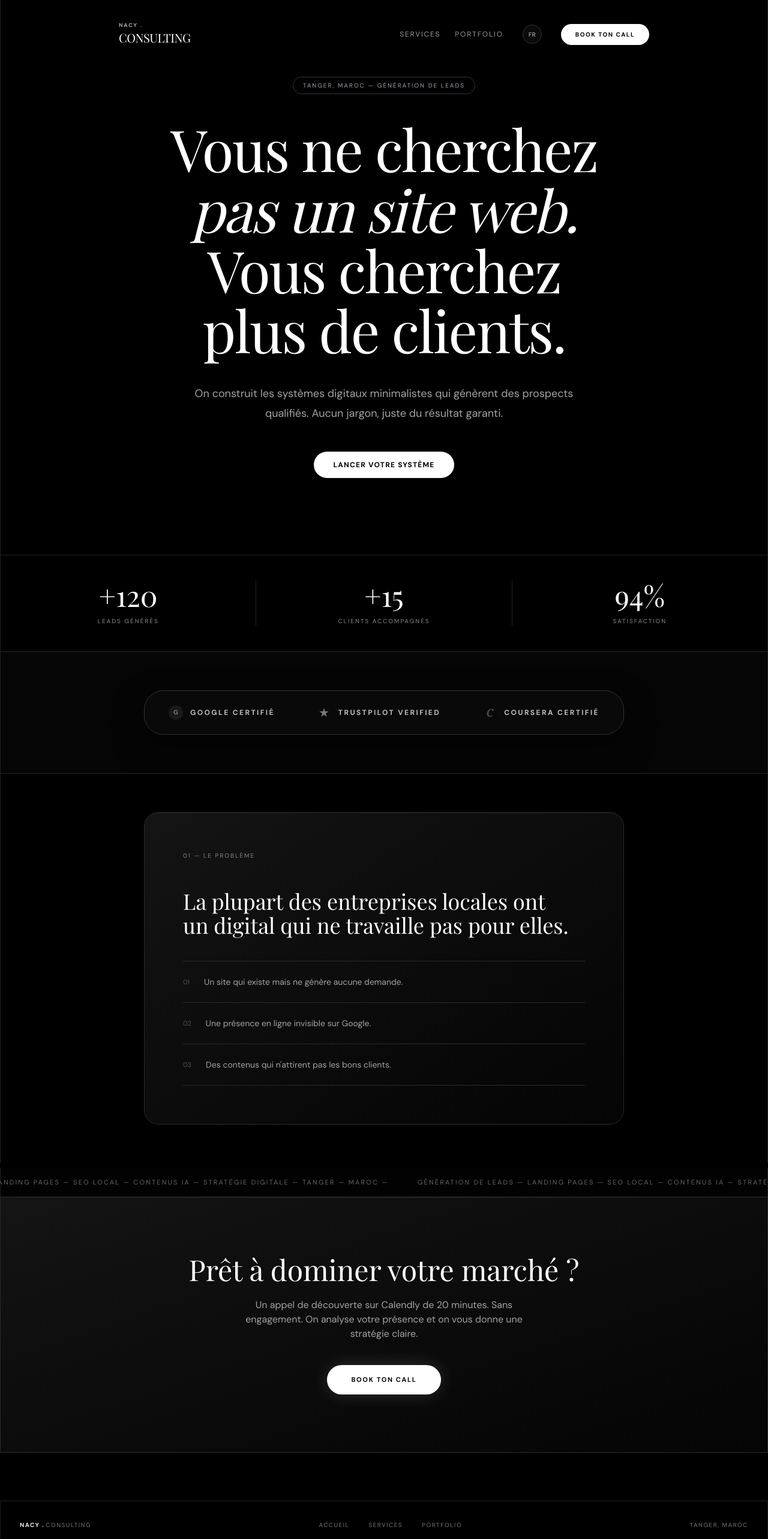
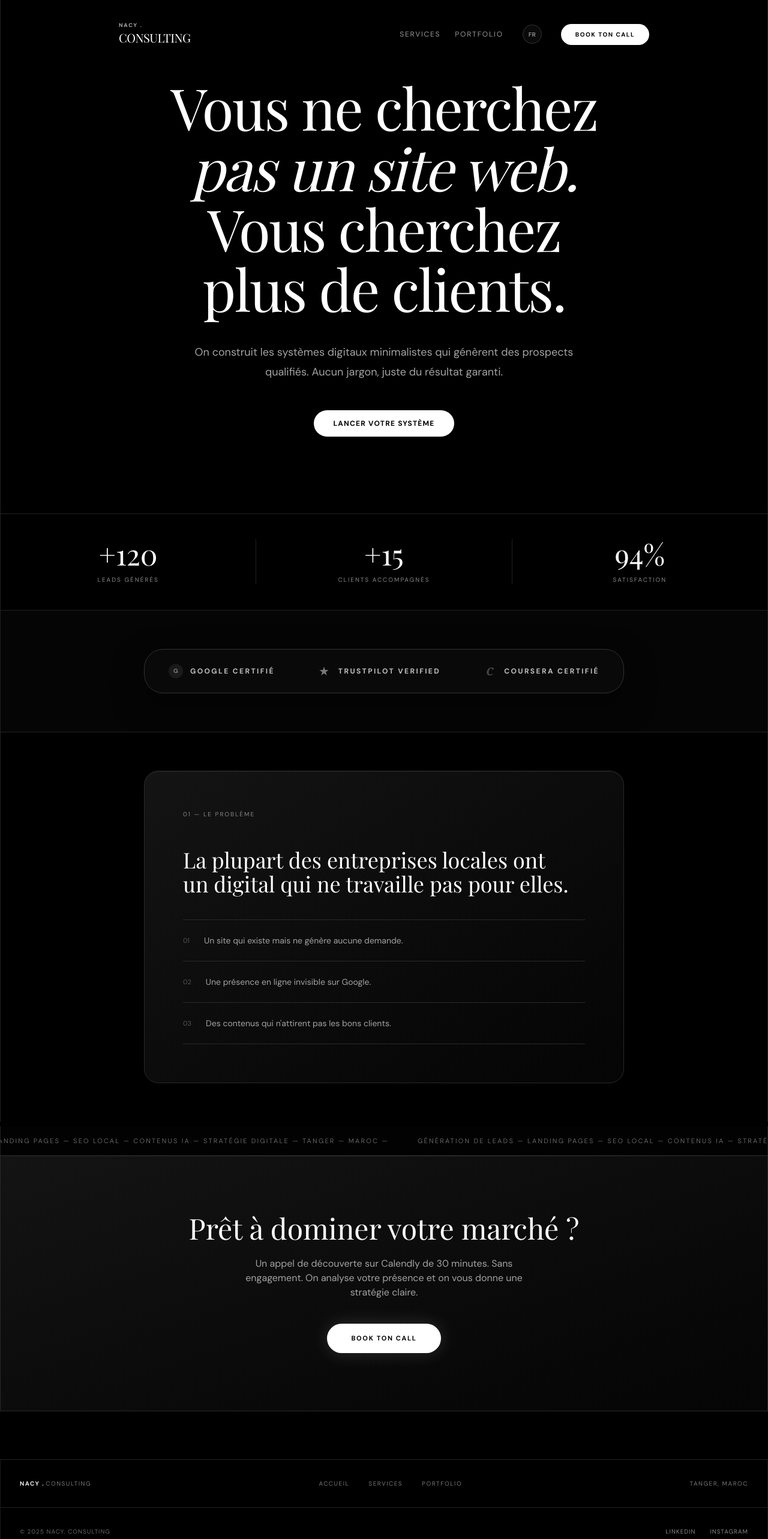
Before and after one commit to notfortiktok2000-maker/nacy-consulting, a React (Vite) app: page / in a window 1280 px wide. Shown: the top 2566 px of the page at 60% size. Built offline with nearby package versions, Linux system fonts and the light colour scheme; a web font is replaced by a local one.

Commit message:
refactor: update discovery call duration to 30 min
Remove unused hero badge and update discovery call duration from 20 to 30 minutes in i18n files.

```diff
--- a/src/i18n.ts
+++ b/src/i18n.ts
@@ -39,7 +39,7 @@ export const translations = {
 
     // Home CTA
     cta_title: "Prêt à dominer votre marché ?",
-    cta_desc: "Un appel de découverte sur Calendly de 20 minutes. Sans engagement. On analyse votre présence et on vous donne une stratégie claire.",
+    cta_desc: "Un appel de découverte sur Calendly de 30 minutes. Sans engagement. On analyse votre présence et on vous donne une stratégie claire.",
 
     // Services
     serv_badge: "Nos Offres Complètes",
@@ -99,7 +99,7 @@ export const translations = {
     // Book
     book_badge: "Gratuit & Sans Engagement",
     book_title: "Discutons de vos objectifs",
-    book_desc: "Choisissez l'horaire qui vous convient pour un appel de découverte stratégique de 20 minutes.",
+    book_desc: "Choisissez l'horaire qui vous convient pour un appel de découverte stratégique de 30 minutes.",
   },
   en: {
     // Navbar
@@ -139,7 +139,7 @@ export const translations = {
 
     // Home CTA
     cta_title: "Ready to dominate your market?",
-    cta_desc: "A 20-minute discovery call on Calendly. No commitment. We analyze your presence and give you a clear strategy.",
+    cta_desc: "A 30-minute discovery call on Calendly. No commitment. We analyze your presence and give you a clear strategy.",
 
     // Services
     serv_badge: "Our Complete Offers",
@@ -199,6 +199,6 @@ export const translations = {
     // Book
     book_badge: "Free & No Commitment",
     book_title: "Let's discuss your goals",
-    book_desc: "Choose the time that suits you for a 20-minute strategic discovery call.",
+    book_desc: "Choose the time that suits you for a 30-minute strategic discovery call.",
   }
 };
--- a/src/pages/Home.tsx
+++ b/src/pages/Home.tsx
@@ -19,12 +19,6 @@ export function Home() {
       <section className="w-full max-w-[1400px] mx-auto flex flex-col md:border-x border-[#222]">
         <div className="flex flex-col mt-32 md:mt-0">
           <div className="flex flex-col items-center text-center justify-center px-6 md:px-16 py-16 md:py-32 relative">
-            <motion.div
-              initial={{opacity: 0, y: 20}} animate={{opacity: 1, y: 0}} transition={{delay: 0.1}}
-              className="text-[10px] uppercase font-sans tracking-[0.2em] text-[#9ca3af] mb-10 border border-[#333] inline-block px-4 py-1.5 rounded-full"
-            >
-              {t('hero_badge')}
-            </motion.div>
 
             <h1 className="font-heading text-[3.5rem] md:text-6xl lg:text-[6rem] leading-[1.05] tracking-tight mb-10">
               <motion.div initial={{opacity: 0, y: 20}} animate={{opacity: 1, y: 0}} transition={{delay: 0.2}} className="text-white">{t('hero_h1_1')}</motion.div>
```
